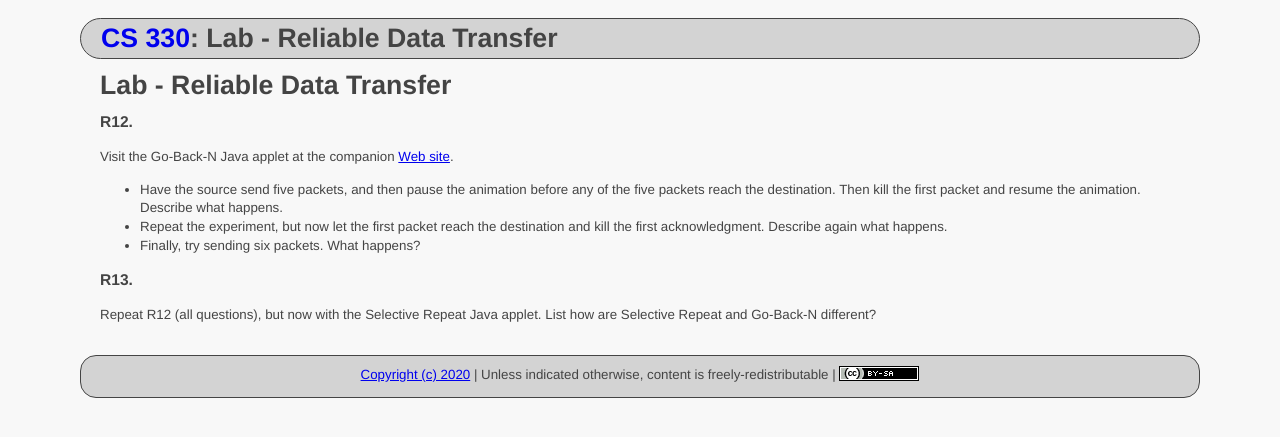
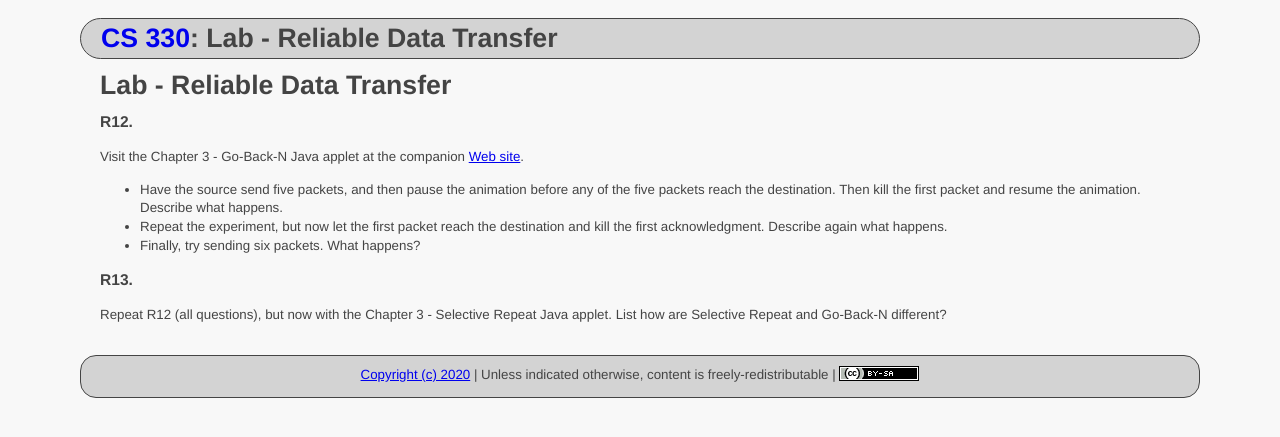
Before and after one commit to ycpcs/cs330-fall2020, a Jekyll site: the page built from labs/rdt.md, in a window 1280 px wide. Shown: the top 437 px of the page. Built offline with Jekyll 4.4.1, drawn with Linux system fonts in a browser that asks for light colours.

Commit message:
Update dates

```diff
--- a/labs/rdt.md
+++ b/labs/rdt.md
@@ -7,10 +7,10 @@ title: "Lab - Reliable Data Transfer"
 # Lab - Reliable Data Transfer
 
 ###  R12.
-Visit the Go-Back-N Java applet at the companion [Web site](https://wps.pearsoned.com/ecs_kurose_compnetw_6/216/55463/14198702.cw/index.html).
+Visit the Chapter 3 - Go-Back-N Java applet at the companion [Web site](https://wps.pearsoned.com/ecs_kurose_compnetw_6/216/55463/14198702.cw/index.html).
 - Have the source send five packets, and then pause the animation before any of the five packets reach the destination. Then kill the first packet and resume the animation. Describe what happens.
 - Repeat the experiment, but now let the first packet reach the destination and kill the first acknowledgment. Describe again what happens.
 - Finally, try sending six packets. What happens?
 
 ### R13.
-Repeat R12 (all questions), but now with the Selective Repeat Java applet. List how are Selective Repeat and Go-Back-N different?
+Repeat R12 (all questions), but now with the Chapter 3 - Selective Repeat Java applet. List how are Selective Repeat and Go-Back-N different?
```
Also changed, not shown: index.md (+1 -1 lines), labs/index.md (+1 -1 lines).
